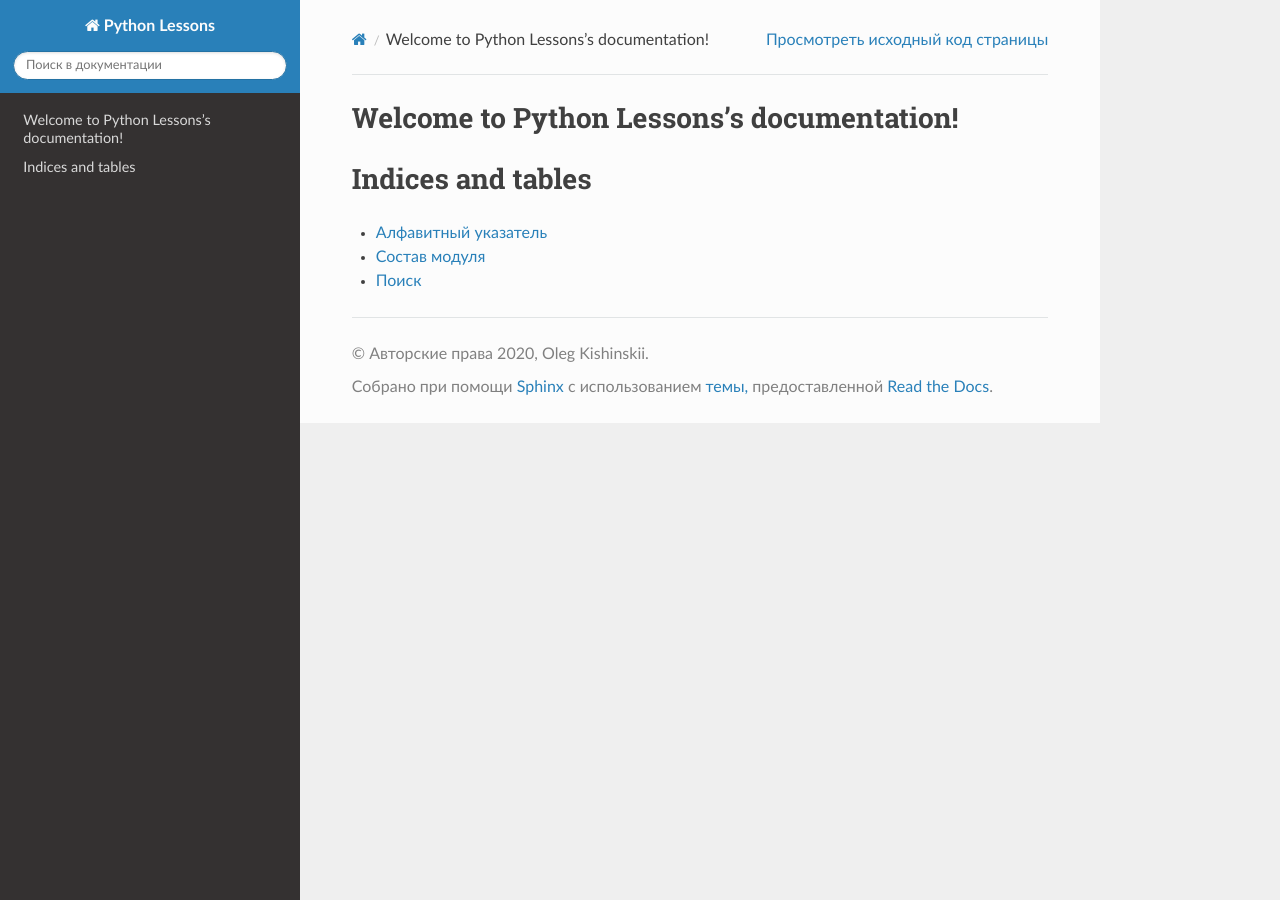
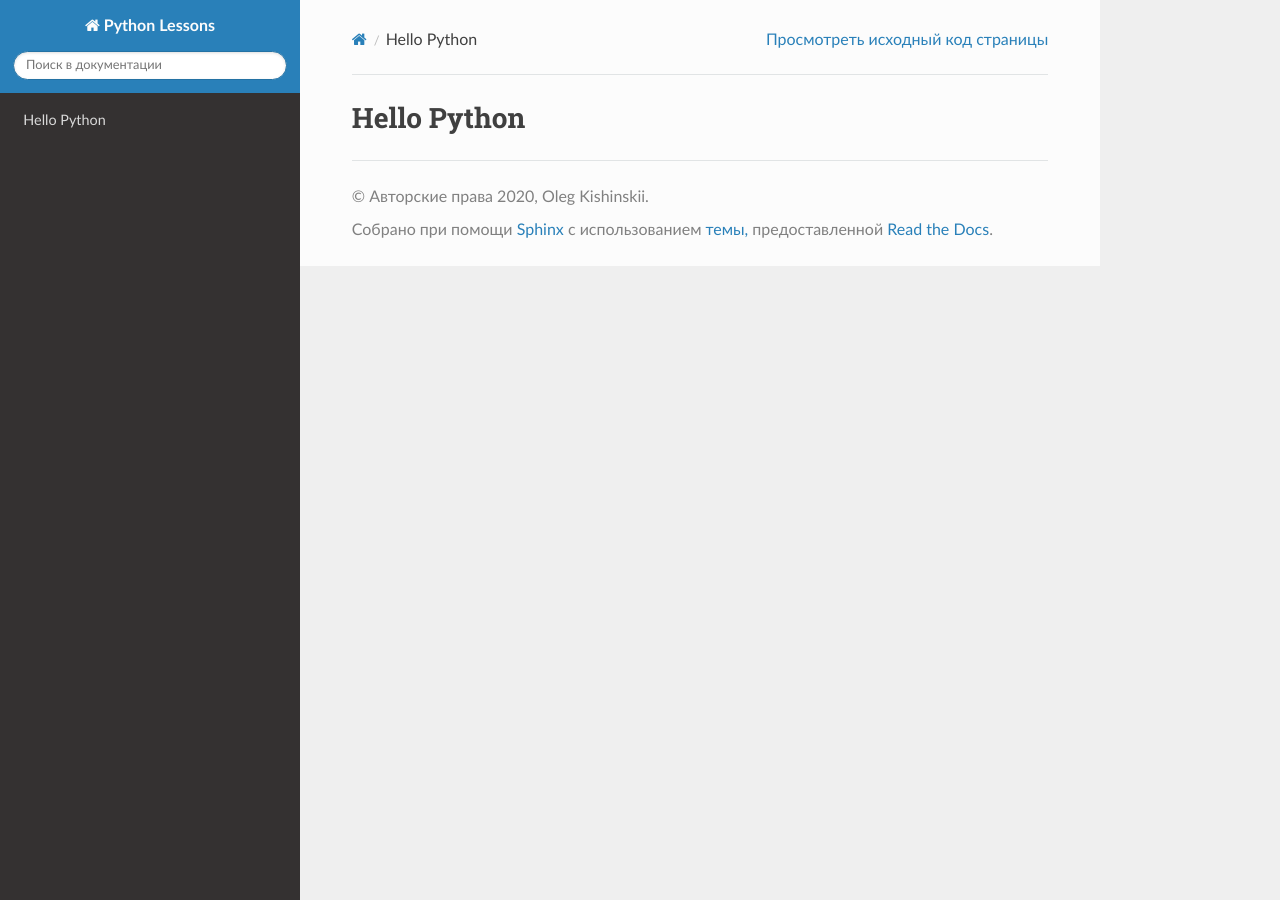
Before and after one commit to NMSprog/5_ITL, a Sphinx documentation site: the page built from source/index.md, in a window 1280 px wide. Built offline with Sphinx 7.4.7 and the Read the Docs theme 2.0.0, drawn with Linux system fonts in a browser that asks for light colours; some of the changed lines change nothing that is shown.

Commit message:
add md support

```diff
--- a/source/conf.py
+++ b/source/conf.py
@@ -30,7 +30,14 @@ author = 'Oleg Kishinskii'
 # ones.
 extensions = [
     "sphinx_rtd_theme",
+    "recommonmark",
 ]
+
+source_suffix = {
+    '.rst': 'restructuredtext',
+    '.txt': 'markdown',
+    '.md': 'markdown',
+}
 
 # Add any paths that contain templates here, relative to this directory.
 templates_path = ['_templates']
--- /dev/null
+++ b/source/index.md
@@ -0,0 +1 @@
+# Hello Python
--- a/source/index.rst
+++ /dev/null
@@ -1,20 +0,0 @@
-.. Python Lessons documentation master file, created by
-   sphinx-quickstart on Sat Jun 27 18:29:09 2020.
-   You can adapt this file completely to your liking, but it should at least
-   contain the root `toctree` directive.
-
-Welcome to Python Lessons's documentation!
-==========================================
-
-.. toctree::
-   :maxdepth: 2
-   :caption: Contents:
-
-
-
-Indices and tables
-==================
-
-* :ref:`genindex`
-* :ref:`modindex`
-* :ref:`search`
```
